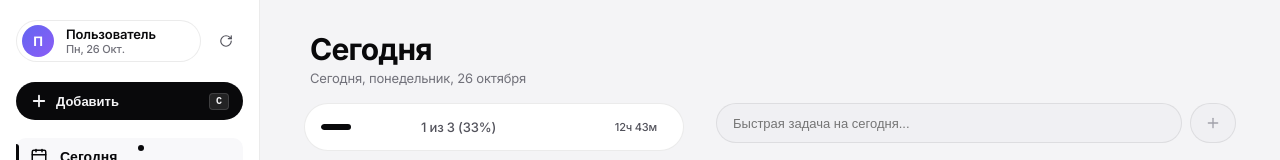
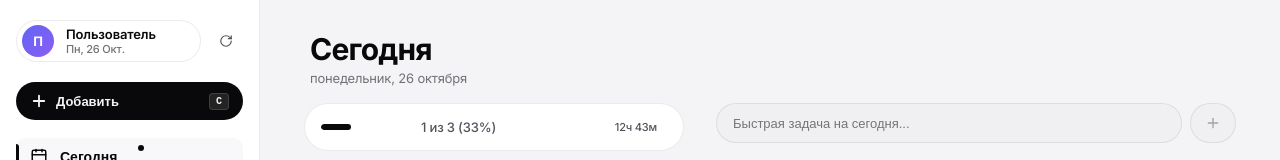
Before and after one commit to Artstrel/TaskerBot, a React (Vite) app in the folder frontend/: page / in a window 1280 px wide. Shown: the top 160 px of the page. Built offline with nearby package versions, Linux system fonts and the light colour scheme; no server answers.

Commit message:
fix: remove redundant prefix from today date subtitle in TodayTab component

```diff
--- a/frontend/src/components/TodayTab.jsx
+++ b/frontend/src/components/TodayTab.jsx
@@ -1062,7 +1062,7 @@ export default function TodayTab({
   const now = new Date();
   const weekday = new Intl.DateTimeFormat('ru-RU', { weekday: 'long' }).format(now);
   const dayMonth = new Intl.DateTimeFormat('ru-RU', { day: 'numeric', month: 'long' }).format(now);
-    const todayDateSubtitle = `Сегодня, ${weekday}, ${dayMonth}`;
+  const todayDateSubtitle = `${weekday}, ${dayMonth}`;
 
   return (
     <div className="today-tab-container">
```
Lines whose indentation alone changed are shown as unchanged.
